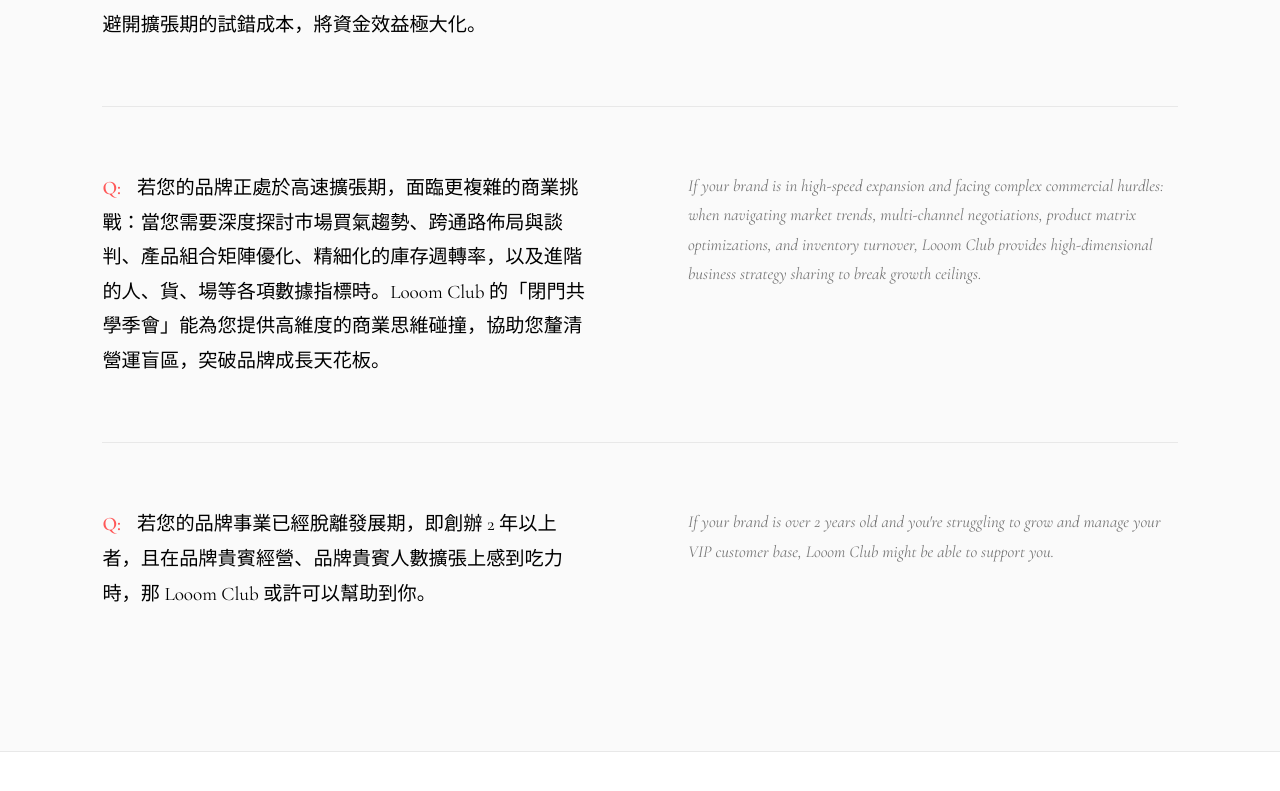
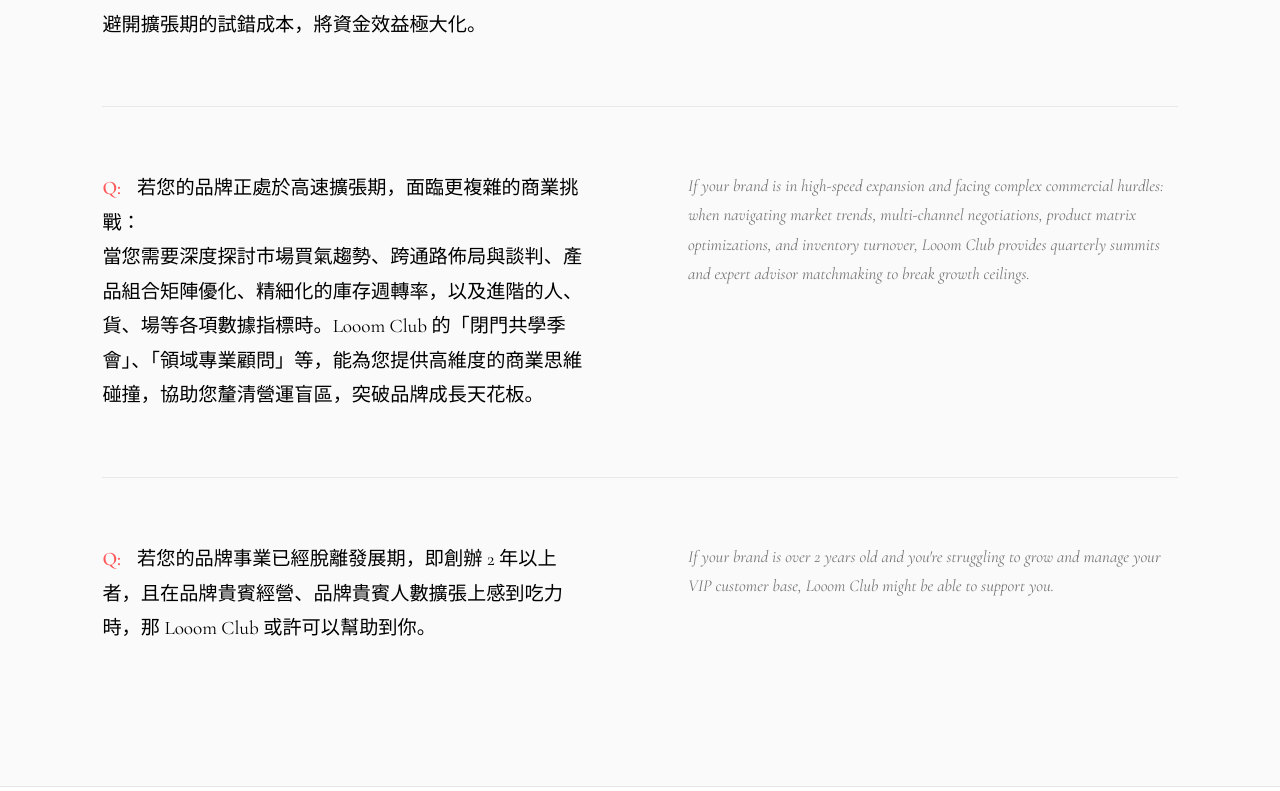
Before and after one commit to artwithlifetaipei/art-press, a Next.js app: page /looom-club in a window 1280 px wide. Shown: the part 6296-7087 px from the top of the page. Built offline with nearby package versions, Linux system fonts and the light colour scheme.

Commit message:
style: respect newline pre-line rendering on looom-club page FAQs and update consultant copywriting

```diff
--- a/src/app/looom-club/page.tsx
+++ b/src/app/looom-club/page.tsx
@@ -46,8 +46,8 @@
       en: "If your brand has crossed the startup stage and established a basic market proof and revenue stream: when facing supply chain scaling, high-end seasonal visuals, and strategic marketing budgets, Looom Club's quarterly closed-door summits connect you with seasoned founders to optimize ROI and avoid expansion pitfalls."
     },
     {
-      cn: "若您的品牌正處於高速擴張期，面臨更複雜的商業挑戰：當您需要深度探討市場買氣趨勢、跨通路佈局與談判、產品組合矩陣優化、精細化的庫存週轉率，以及進階的人、貨、場等各項數據指標時。Looom Club 的「閉門共學季會」能為您提供高維度的商業思維碰撞，協助您釐清營運盲區，突破品牌成長天花板。",
-      en: "If your brand is in high-speed expansion and facing complex commercial hurdles: when navigating market trends, multi-channel negotiations, product matrix optimizations, and inventory turnover, Looom Club provides high-dimensional business strategy sharing to break growth ceilings."
+      cn: "若您的品牌正處於高速擴張期，面臨更複雜的商業挑戰：\n當您需要深度探討市場買氣趨勢、跨通路佈局與談判、產品組合矩陣優化、精細化的庫存週轉率，以及進階的人、貨、場等各項數據指標時。Looom Club 的「閉門共學季會」、「領域專業顧問」等，能為您提供高維度的商業思維碰撞，協助您釐清營運盲區，突破品牌成長天花板。",
+      en: "If your brand is in high-speed expansion and facing complex commercial hurdles:\nwhen navigating market trends, multi-channel negotiations, product matrix optimizations, and inventory turnover, Looom Club provides quarterly summits and expert advisor matchmaking to break growth ceilings."
     },
     {
       cn: "若您的品牌事業已經脫離發展期，即創辦 2 年以上者，且在品牌貴賓經營、品牌貴賓人數擴張上感到吃力時，那 Looom Club 或許可以幫助到你。",
@@ -294,11 +294,11 @@
                 viewport={{ once: true }}
                 transition={{ duration: 1 }}
               >
-                <div className="club-faq-chinese serif">
+                <div className="club-faq-chinese serif" style={{ whiteSpace: 'pre-line' }}>
                   <span style={{ color: 'var(--accent)', fontWeight: 600, marginRight: '1rem' }}>Q:</span>
                   {faq.cn}
                 </div>
-                <div className="club-faq-english serif">
+                <div className="club-faq-english serif" style={{ whiteSpace: 'pre-line' }}>
                   {faq.en}
                 </div>
               </motion.div>
```
